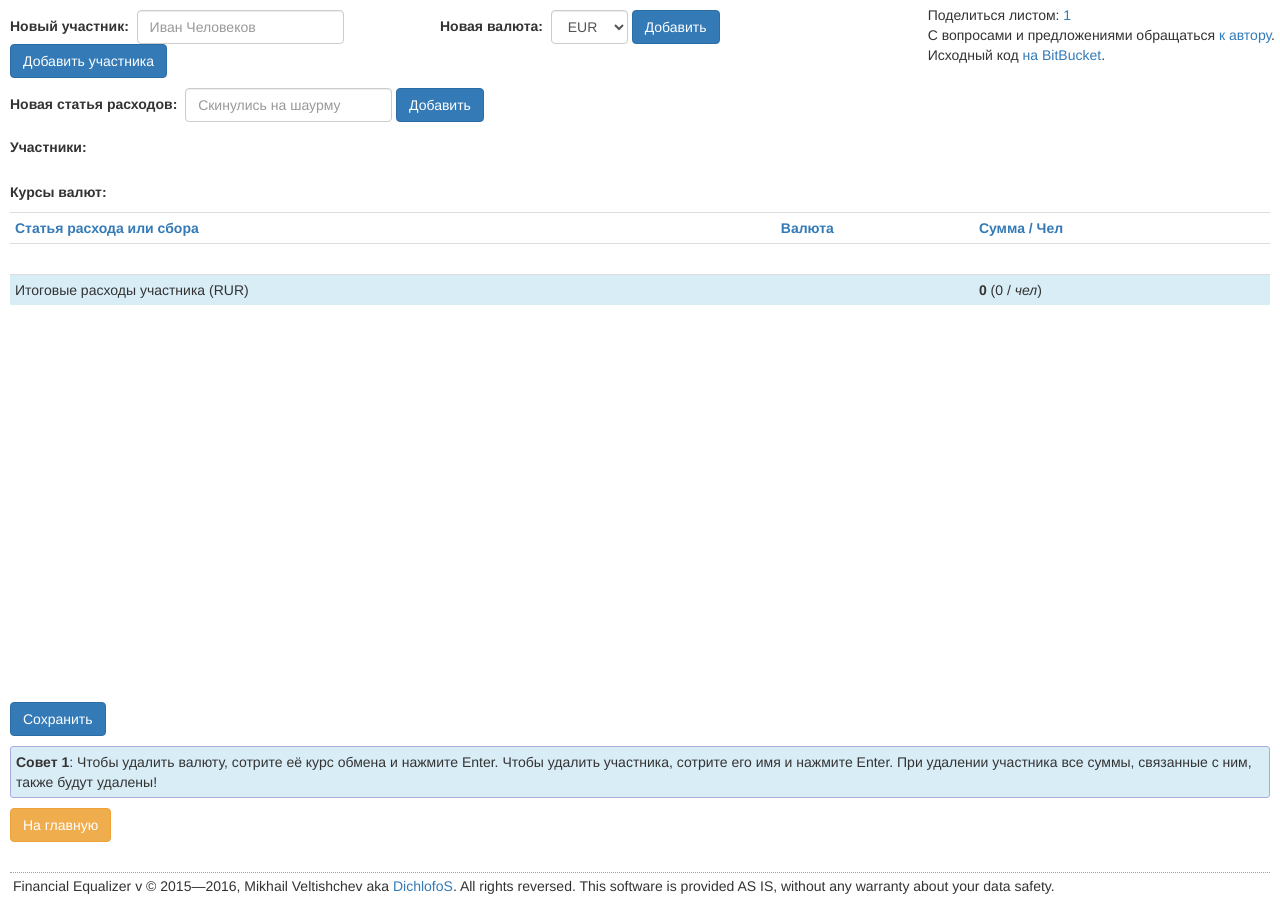
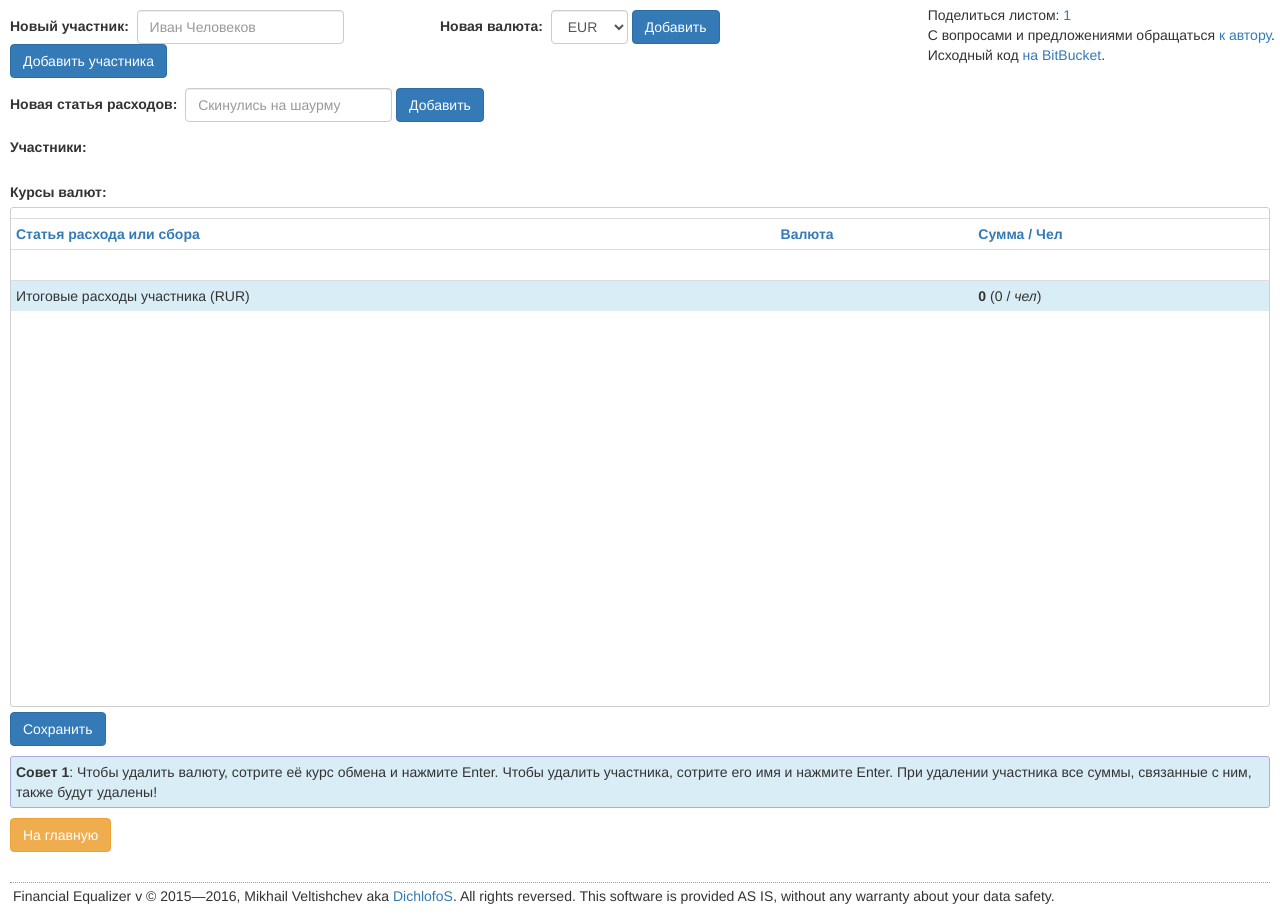
Before and after one commit to dichlofos/financial-equalizer, a PHP site: page / in a window 1280 px wide. Before the commit the page ends 894 px from the top, so only its background shows below. Run offline with PHP 8.4, Linux system fonts and the light colour scheme; the visitor is signed in with stand-in values (Sample User, id 1).

Commit message:
Move to css

```diff
--- a/index.php
+++ b/index.php
@@ -185,7 +185,7 @@ function fe_edit_sheet($sheet_id) {
         </div><?php
         }?>
 
-        <div id="transactions" style="height: 500px; overflow-y: scroll;">
+        <div id="transactions" class="transactions">
         <table class="table table-condensed" style="margin-top: 10px">
         <tr>
         <th class="non-member">Статья расхода или сбора</th>
--- a/static/communism/css/main.css
+++ b/static/communism/css/main.css
@@ -117,3 +117,11 @@ th.non-member {
     margin-top: 5px;
     margin-bottom: 0px;
 }
+
+div.transactions {
+    height: 500px;
+    overflow-y: scroll;
+    border: 1px solid #cfcfcf;
+    border-radius: 3px;
+    margin: 5px 0px;
+}
```
